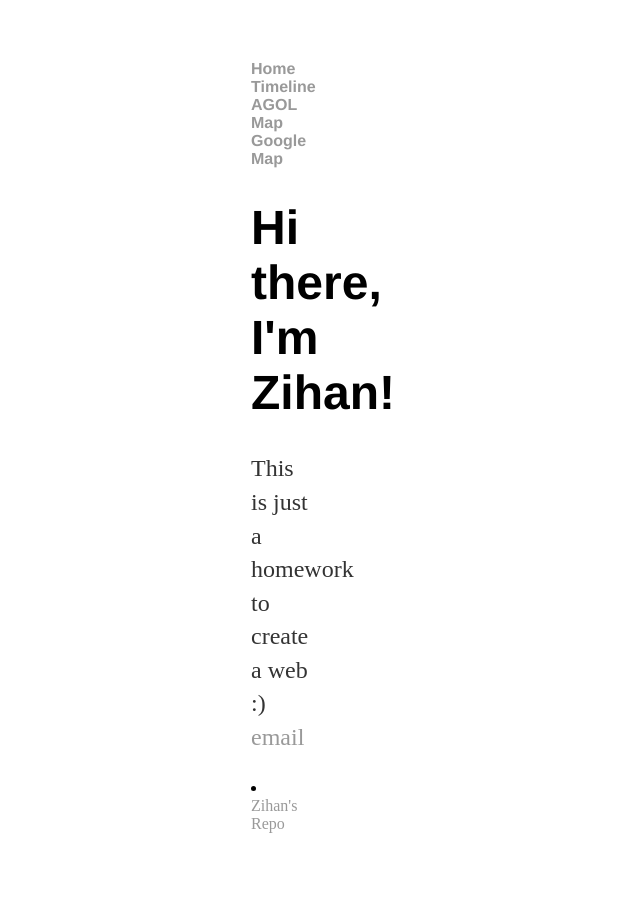
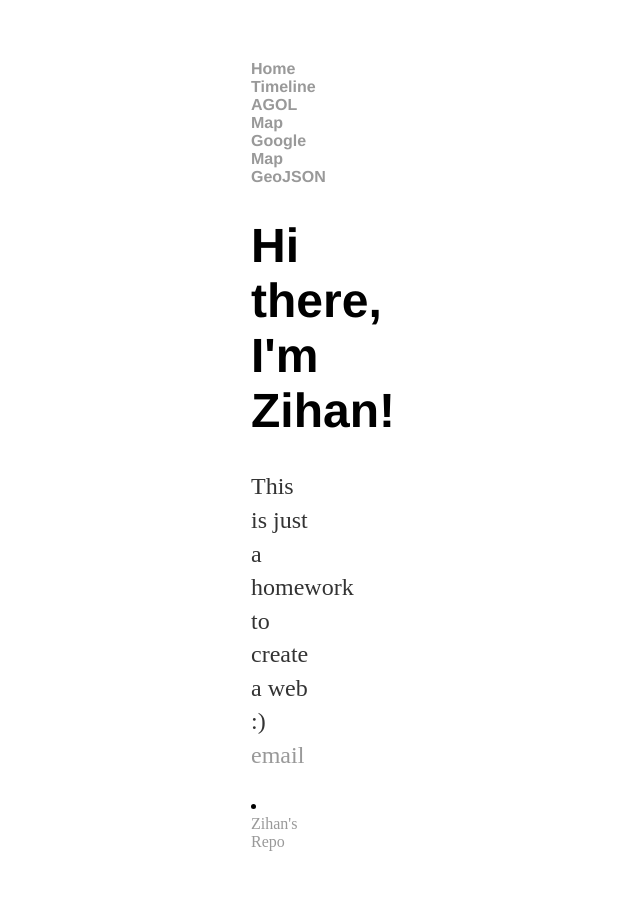
Before and after one commit to ZHCheny/ZHCheny.github.io, a Jekyll site: the page built from index.html, in a window 1280 px wide. Shown: the whole page, without its empty margins (357-997 px from the left). Built offline with Jekyll 4.4.1, drawn with Linux system fonts in a browser that asks for light colours.

Commit message:
Update default.html

```diff
--- a/_layouts/default.html
+++ b/_layouts/default.html
@@ -12,6 +12,7 @@
 		        	<li><a href="/timeline">Timeline</a></li>
 	        		<li><a href="/agolmap">AGOL Map</a></li>
 	        		<li><a href="/googlemap">Google Map</a></li>
+				<li><a href="/geojson">GeoJSON</a></li>
 	    		</ul>
 			</nav>
 			<div class="container">
```
